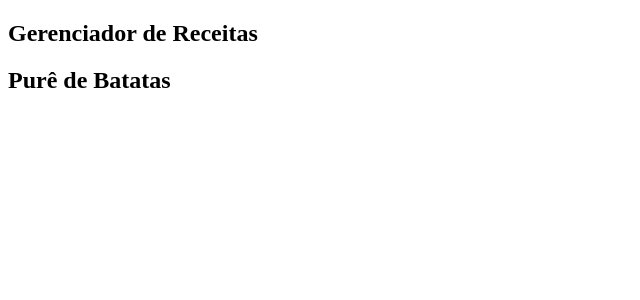
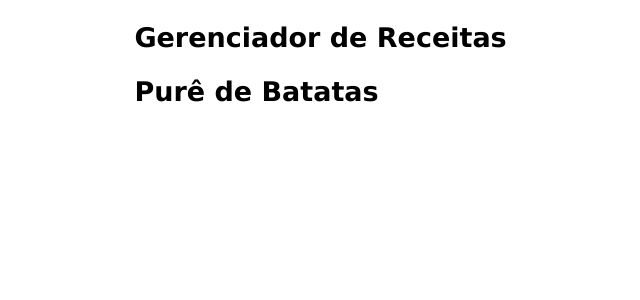
Before and after one commit to EdiJunior88/Microsoft_Learn_Crie-seus_primeiros_aplicativos_Web_com_React, a React (Create React App) app in the folder app/: page / in a window 1280 px wide. Shown: the top 300 px of the page, without its empty margins (0-640 px from the left). Built offline with nearby package versions, Linux system fonts and the light colour scheme.

Commit message:
Adicionar estilo

```diff
--- a/app/src/App.jsx
+++ b/app/src/App.jsx
@@ -1,5 +1,6 @@
 import React from "react";
 import ReceitaTitulo from "./ReceitaTitulo";
+import "./index.css"
 
 function App() {
   return (
--- /dev/null
+++ b/app/src/Capitulos/Capitulo_01/Capitulo_07/index.css
@@ -0,0 +1,37 @@
+h1 {
+  background: #fff;
+  background: linear-gradient(30deg, rgb(215, 226, 153) 17%, #f05d23 99%);
+  border-radius: 10px;
+  padding: 10px 20px;
+}
+
+h2 {
+  background: #fbf33f;
+  background: radial-gradient(circle, #1f6e747a 0%, #464dfc3d 100%);
+  border-radius: 10px;
+  padding: 10px 20px;
+}
+
+div {
+  font-family: monospace;
+  font-size: 0.9em;
+  line-height: 2em;
+  background: #e77fd9ad;
+  padding: 10px 20px;
+}
+
+div > p:nth-child(1) {
+  font-weight: bolder;
+  color: #263441;
+}
+
+code {
+  display: block;
+  text-align: left;
+  white-space: break-spaces;
+  background: #f0efef;
+  line-height: 2em;
+  font-size: 0.8em;
+  margin: 10px 20px;
+  color: #414141;
+}
--- /dev/null
+++ b/app/src/index.css
@@ -0,0 +1,6 @@
+article {
+  margin-left: 10%;
+  margin-right: 10%;
+  font-family: Verdana, Geneva, Tahoma, sans-serif;
+  font-size: 18px;
+}
```
Also changed, not shown: app/src/Capitulos/Capitulo_01/Capitulo_07/index.html (added, +55 -0 lines).
